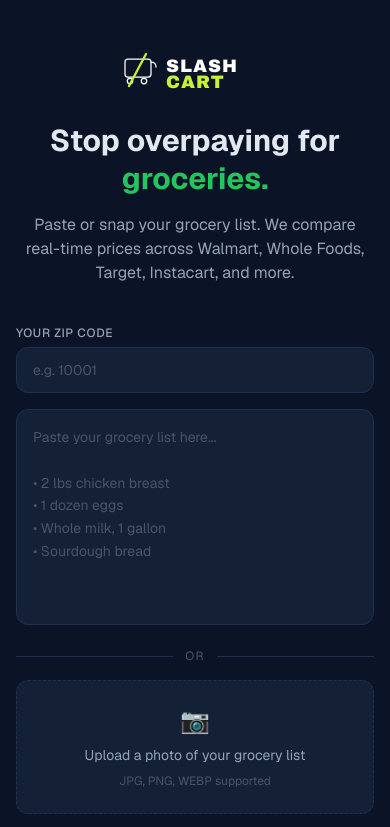
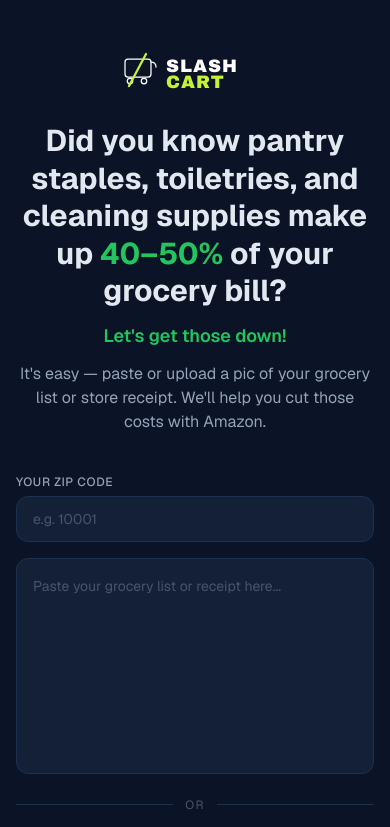
Before and after one commit to mchitnis99/slashcart-app, a Next.js app: page / in a window 390 px wide. Shown: the top 827 px of the page. Built offline with nearby package versions, Linux system fonts and the light colour scheme.

Commit message:
New homepage copy and savings input on results page

```diff
--- a/app/components/GroceryInput.tsx
+++ b/app/components/GroceryInput.tsx
@@ -96,9 +96,7 @@
         <textarea
           value={text}
           onChange={(e) => setText(e.target.value)}
-          placeholder={
-            "Paste your grocery list here...\n\n• 2 lbs chicken breast\n• 1 dozen eggs\n• Whole milk, 1 gallon\n• Sourdough bread"
-          }
+          placeholder="Paste your grocery list or receipt here..."
           rows={8}
           className="w-full rounded-xl border border-[#1e3050] bg-[#142036] text-[#e2e8f0] placeholder-[#475569] p-4 text-sm leading-relaxed resize-none focus:outline-none focus:ring-2 focus:ring-[#22c55e] transition"
         />
@@ -133,7 +131,7 @@
           className="w-full rounded-xl border border-dashed border-[#1e3050] bg-[#142036] hover:border-[#22c55e] hover:bg-[#0f2030] text-[#94a3b8] hover:text-[#22c55e] py-6 text-sm flex flex-col items-center gap-2 transition"
         >
           <span className="text-2xl">📷</span>
-          <span>Upload a photo of your grocery list</span>
+          <span>Upload a photo of your grocery list or store receipt</span>
           <span className="text-xs text-[#475569]">JPG, PNG, WEBP supported</span>
         </button>
       )}
--- a/app/page.tsx
+++ b/app/page.tsx
@@ -34,14 +34,16 @@
         <div className="mb-6 flex justify-center">
           <SlashCartLogo />
         </div>
-        <h1 className="text-3xl sm:text-5xl font-bold text-[#e2e8f0] leading-tight mb-4">
-          Stop overpaying for
-          <br />
-          <span className="text-[#22c55e]">groceries.</span>
+        <h1 className="text-3xl sm:text-5xl font-bold text-[#e2e8f0] leading-tight mb-3">
+          Did you know pantry staples, toiletries, and cleaning supplies make up{" "}
+          <span className="text-[#22c55e]">40–50%</span> of your grocery bill?
         </h1>
+        <p className="text-[#22c55e] font-semibold text-lg sm:text-xl mb-3">
+          Let&apos;s get those down!
+        </p>
         <p className="text-[#94a3b8] text-base sm:text-lg max-w-md mx-auto">
-          Paste or snap your grocery list. We compare real-time prices across
-          Walmart, Whole Foods, Target, Instacart, and more.
+          It&apos;s easy — paste or upload a pic of your grocery list or store receipt.
+          We&apos;ll help you cut those costs with Amazon.
         </p>
       </div>
 
@@ -49,9 +51,9 @@
 
       <div className="mt-16 grid grid-cols-3 gap-6 max-w-xl mx-auto text-center">
         {[
-          { icon: "⚡", label: "Instant comparison" },
-          { icon: "🏪", label: "5+ major stores" },
-          { icon: "💸", label: "Save every week" },
+          { icon: "🧾", label: "Paste or snap a list" },
+          { icon: "🛒", label: "Amazon prices" },
+          { icon: "💸", label: "See what you save" },
         ].map(({ icon, label }) => (
           <div key={label} className="space-y-1">
             <div className="text-2xl">{icon}</div>
--- a/app/results/page.tsx
+++ b/app/results/page.tsx
@@ -12,6 +12,7 @@
   const [loading, setLoading] = useState(true);
   const [error, setError] = useState<string | null>(null);
   const [excludedItems, setExcludedItems] = useState<GroceryItem[]>([]);
+  const [paidPrices, setPaidPrices] = useState<Record<number, string>>({});
 
   useEffect(() => {
     const excluded = sessionStorage.getItem("slashcart_excluded");
@@ -44,6 +45,12 @@
 
   const { items, total } = priceData;
 
+  const totalSavings = items.reduce((sum, item, i) => {
+    if (item.amazonPrice === null) return sum;
+    const paid = parseFloat(paidPrices[i] ?? "");
+    return !isNaN(paid) && paid > item.amazonPrice ? sum + (paid - item.amazonPrice) : sum;
+  }, 0);
+
   const excludedPreview =
     excludedItems.slice(0, 3).map((i) => i.name).join(", ") +
     (excludedItems.length > 3 ? ", etc." : "");
@@ -71,11 +78,20 @@
 
       {/* Item list */}
       <div className="space-y-3 mb-8">
-        {items.map((item, i) => (
+        {items.map((item, i) => {
+          const paid = parseFloat(paidPrices[i] ?? "");
+          const itemSavings =
+            item.amazonPrice !== null && !isNaN(paid) && paid > item.amazonPrice
+              ? paid - item.amazonPrice
+              : null;
+
+          return (
             <div
               key={i}
-            className="rounded-xl border border-[#1e3050] bg-[#0d1830] px-4 py-4 flex items-start justify-between gap-4"
+              className="rounded-xl border border-[#1e3050] bg-[#0d1830] px-4 py-4"
             >
+              {/* Main row */}
+              <div className="flex items-start justify-between gap-4">
                 <div className="min-w-0 flex-1">
                   <p className="font-medium text-[#e2e8f0] capitalize">{item.name}</p>
                   <p className="text-[#475569] text-xs mt-0.5">
@@ -117,7 +133,39 @@
                   )}
                 </div>
               </div>
-        ))}
+
+              {/* "What did you pay?" row — only for items with an Amazon price */}
+              {item.amazonPrice !== null && (
+                <div className="mt-3 pt-3 border-t border-[#1e3050] flex items-center gap-3">
+                  <label className="text-[#475569] text-xs whitespace-nowrap">
+                    What did you pay?
+                  </label>
+                  <div className="relative">
+                    <span className="absolute left-2.5 top-1/2 -translate-y-1/2 text-[#475569] text-xs pointer-events-none">
+                      $
+                    </span>
+                    <input
+                      type="number"
+                      min="0"
+                      step="0.01"
+                      placeholder="0.00"
+                      value={paidPrices[i] ?? ""}
+                      onChange={(e) =>
+                        setPaidPrices((prev) => ({ ...prev, [i]: e.target.value }))
+                      }
+                      className="w-24 pl-5 pr-2 py-1.5 rounded-lg bg-[#142036] border border-[#1e3050] text-[#e2e8f0] text-xs focus:outline-none focus:ring-1 focus:ring-[#22c55e] transition"
+                    />
+                  </div>
+                  {itemSavings !== null && (
+                    <span className="text-[#22c55e] text-xs font-medium">
+                      Save ${itemSavings.toFixed(2)}
+                    </span>
+                  )}
+                </div>
+              )}
+            </div>
+          );
+        })}
       </div>
 
       {/* Total */}
@@ -137,6 +185,17 @@
           </div>
         );
       })()}
+
+      {totalSavings > 0 && (
+        <div className="mt-3 rounded-xl bg-[#22c55e]/10 border border-[#22c55e]/30 px-4 py-4 flex items-center justify-between">
+          <span className="text-[#22c55e] font-medium text-sm">
+            Estimated savings vs. what you paid
+          </span>
+          <span className="text-[#22c55e] font-bold text-xl">
+            ${totalSavings.toFixed(2)}
+          </span>
+        </div>
+      )}
 
       <p className="text-[#475569] text-xs text-center mt-6">
         Prices are estimates and may vary. Check Amazon for real-time accuracy.
```
Lines whose indentation alone changed are shown as unchanged.
